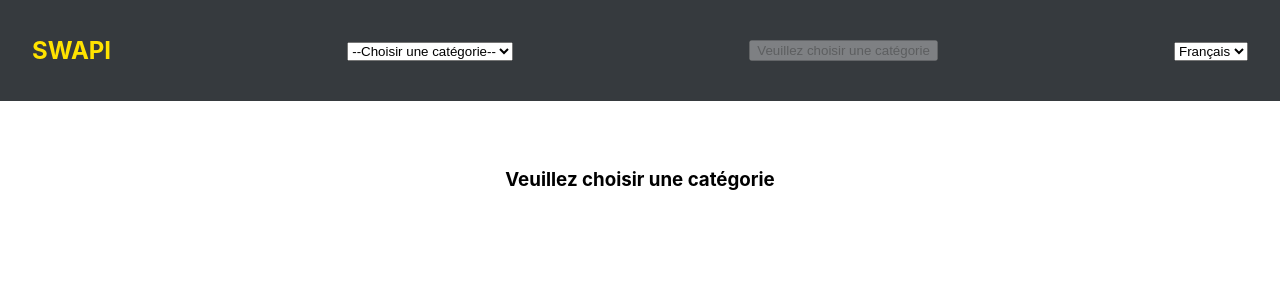
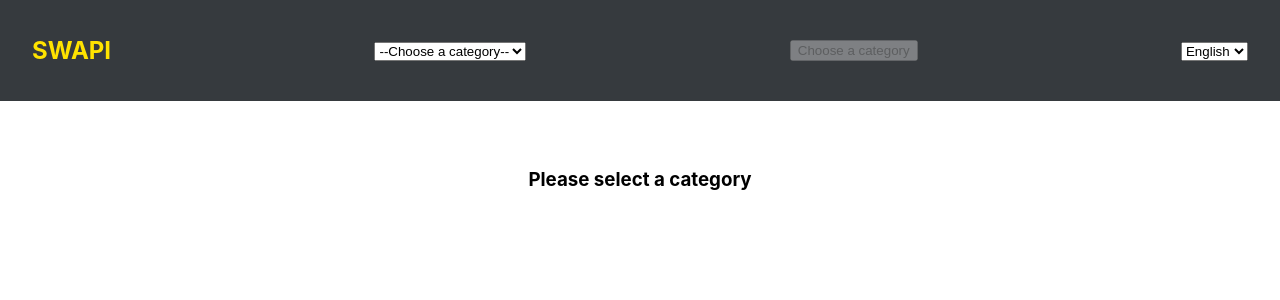
Before and after one commit to Aurel-GitHub/swapi-client, a React (Create React App) app: page / in a window 1280 px wide. Shown: the top 300 px of the page. Built offline with nearby package versions, Linux system fonts and the light colour scheme; what react-auth-kit would draw is missing.

Commit message:
handle display header filters

```diff
--- a/src/components/forms/authentication/FormAuthentication.tsx
+++ b/src/components/forms/authentication/FormAuthentication.tsx
@@ -41,25 +41,25 @@ export default function FormAuthentication(): JSX.Element {
       if (axios.isAxiosError(error)) {
         setErrorMessage(error.response?.data);
       } else {
-        setErrorMessage('Prénom ou Mot de passe incorrect');
+        setErrorMessage('Incorrect first name or password');
       }
     }
   };
 
   return (
     <>
-      <h1 style={{ textAlign: 'center' }}>Se connecter</h1>
+      <h1 style={{ textAlign: 'center' }}>Login</h1>
       <form className={styles.formLogin} onSubmit={handleSubmit(onSubmit)}>
-        <label className={styles.formLabel}>Prénom</label>
+        <label className={styles.formLabel}>First name</label>
         <input
           className={styles.formInput}
           {...register('firstname', {
             required: true,
           })}
         />
-        {errors.firstname && <small className={styles.textDanger}>Veuillez saisir un prénom</small>}
+        {errors.firstname && <small className={styles.textDanger}>Please enter a First name</small>}
 
-        <label className={styles.formLabel}>Mot de passe</label>
+        <label className={styles.formLabel}>Password</label>
         <input
           type='password'
           className={styles.formInput}
@@ -67,12 +67,12 @@ export default function FormAuthentication(): JSX.Element {
             required: true,
           })}
         />
-        {errors.password && (
-          <small className={styles.textDanger}>Veuillez saisir un mot de passe</small>
-        )}
+        {errors.password && <small className={styles.textDanger}>Please enter a First name</small>}
 
         {errorMessage && <small className={styles.textDanger}>{errorMessage}</small>}
-        <input type='submit' className={styles.formBtn} />
+        <button type='submit' className={styles.formBtn}>
+          Send
+        </button>
       </form>
     </>
   );
--- a/src/components/inputs/DropdownCategories.tsx
+++ b/src/components/inputs/DropdownCategories.tsx
@@ -1,4 +1,3 @@
-/* eslint-disable @typescript-eslint/no-unused-vars */
 import axios, { AxiosError, AxiosResponse } from 'axios';
 import { useDispatch, useSelector } from 'react-redux';
 import '../../styles/global/Global.css';
@@ -39,17 +38,13 @@ export default function DropdownCategories(): JSX.Element {
         id='categories-select'
         onChange={(e) => handleSelect(e.target.value)}
       >
-        {
-          <option value={!categorieSelected ? '' : categorieSelected}>
-            --Choisir une catégorie--
-          </option>
-        }
-        <option value='planets'>Planètes</option>
-        <option value='starships'>Vaisseaux</option>
-        <option value='vehicles'>Véhicules</option>
-        <option value='people'>Personnages</option>
+        {<option value={!categorieSelected ? '' : categorieSelected}>--Choose a category--</option>}
+        <option value='planets'>Planets</option>
+        <option value='starships'>Starships</option>
+        <option value='vehicles'>Vehicles</option>
+        <option value='people'>people</option>
         <option value='films'>Films</option>
-        <option value='species'>Espèces</option>
+        <option value='species'>Species</option>
       </select>
     </div>
   );
--- a/src/components/inputs/InputLanguage.tsx
+++ b/src/components/inputs/InputLanguage.tsx
@@ -12,7 +12,7 @@ export default function InputLanguage(): JSX.Element {
         id='lang-select'
         onChange={(e) => dispatch(setWookieLang(Number(e.target.value)))}
       >
-        <option value='0'>Français</option>
+        <option value='0'>English</option>
         <option value='1'>Wookie</option>
       </select>
     </div>
--- a/src/components/inputs/InputSearch.tsx
+++ b/src/components/inputs/InputSearch.tsx
@@ -27,7 +27,7 @@ export default function InputSearch(): JSX.Element {
       );
       const result: ISwapResponse = response.data;
       if (result.results.length < 1) {
-        dispatch(setErrorMessage(`${valueSearch} n'existe pas`));
+        dispatch(setErrorMessage(`${valueSearch} doesn't exist`));
       }
       dispatch(setSwapiData(response.data));
       dispatch(setIsLoading(false));
@@ -44,15 +44,15 @@ export default function InputSearch(): JSX.Element {
             type='search'
             id='site-search'
             disabled={!swapiData}
-            placeholder='Recherche par nom'
+            placeholder='Search by name'
             value={valueSearch}
             onChange={(e) => setvalueSearch(e.target.value)}
           />
-          <button onClick={handleSearch}>chercher</button>
+          <button onClick={handleSearch}>Search</button>
         </>
       ) : (
         <button style={{ cursor: 'not-allowed' }} disabled>
-          Veuillez choisir une catégorie
+          Choose a category
         </button>
       )}
     </div>
--- a/src/components/layout/header/Header.tsx
+++ b/src/components/layout/header/Header.tsx
@@ -3,18 +3,24 @@ import InputLanguage from '../../inputs/InputLanguage';
 import InputSearch from '../../inputs/InputSearch';
 import styles from './Header.module.css';
 import '../../../styles/global/Global.css';
-import { Link } from 'react-router-dom';
+import { Link, useLocation } from 'react-router-dom';
 
 export default function Header(): JSX.Element {
+  const location = useLocation();
+  console.log(location.pathname);
   return (
     <header>
       <nav className={styles.navHeader}>
         <Link to='/' className='decorationNone'>
           <h1 className={styles.logo}>swapi</h1>
         </Link>
-        <DropdownCategories />
-        <InputSearch />
-        <InputLanguage />
+        {location.pathname === '/' && (
+          <>
+            <DropdownCategories />
+            <InputSearch />
+            <InputLanguage />
+          </>
+        )}
       </nav>
     </header>
   );
--- a/src/components/layout/main/results/Results.tsx
+++ b/src/components/layout/main/results/Results.tsx
@@ -35,7 +35,7 @@ export default function Results(): JSX.Element {
                   previous={swapiData.previous}
                 />
               ) : (
-                <h3>Veuillez choisir une catégorie</h3>
+                <h3>Please select a category</h3>
               )}
             </>
           ) : (
```
